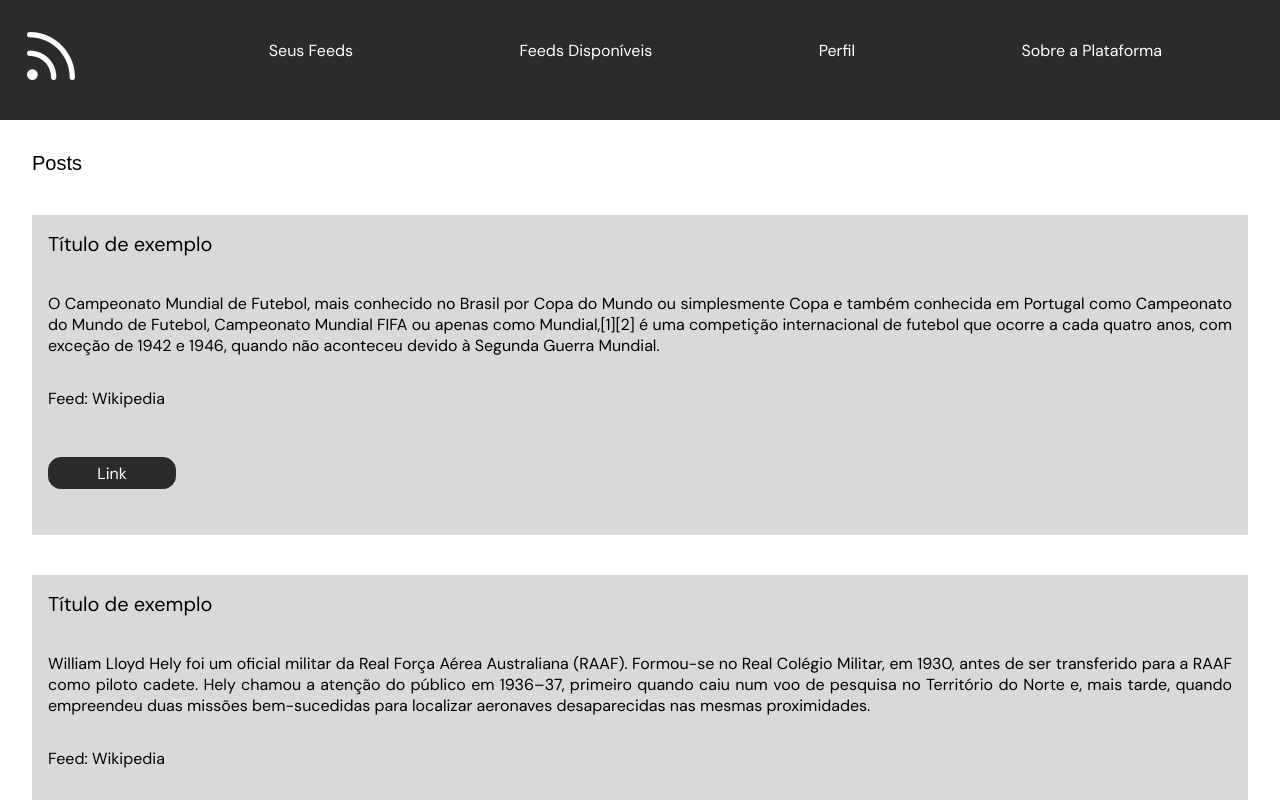
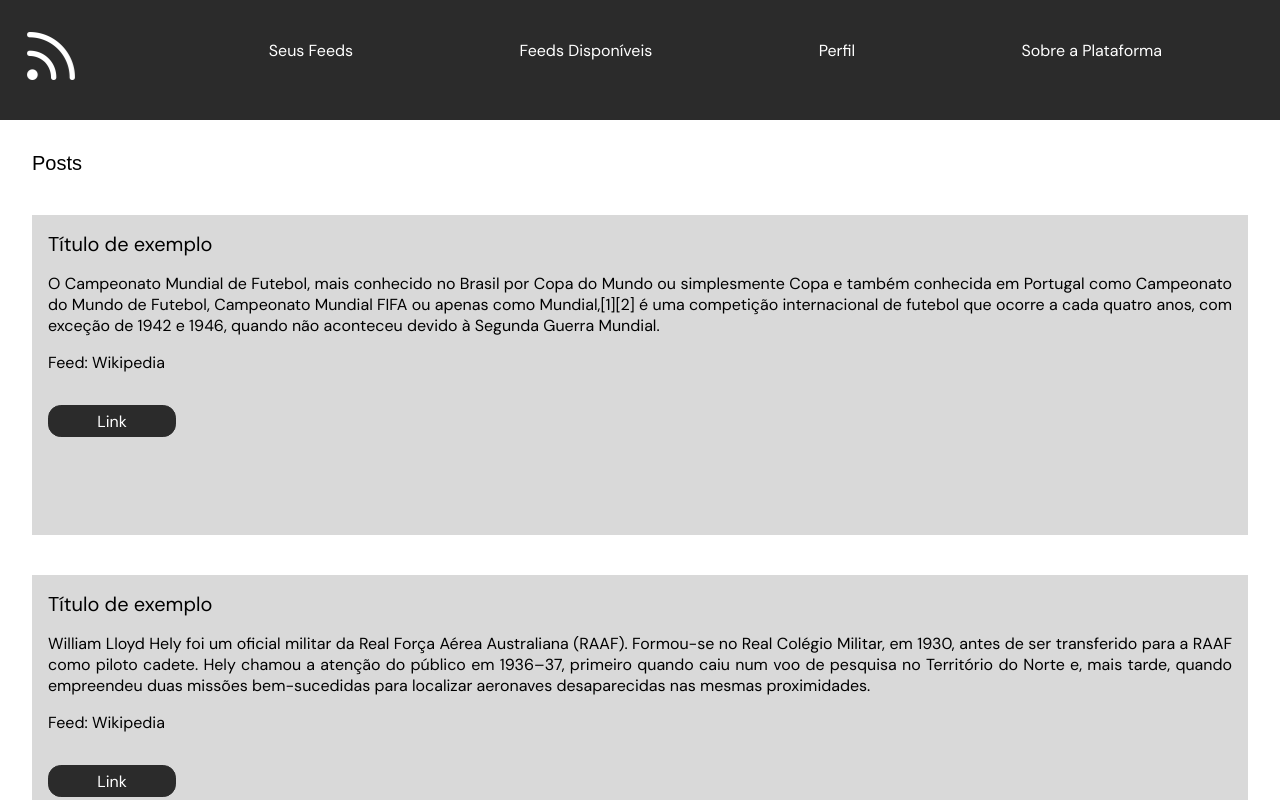
Before and after one commit to KalimaraPeleteiro/RSS-Aggregator, a Vue app: page /userfeeds in a window 1280 px wide. Shown: the top 800 px of the page. Built offline with nearby package versions, Linux system fonts and the light colour scheme; a web font is replaced by a local one.

Commit message:
Resolvendo alguns detalhes de compatibilidade

```diff
--- a/src/App.vue
+++ b/src/App.vue
@@ -9,7 +9,7 @@ export default {
 </script>
 
 <style>
-html, body {
+body {
   padding: 0;
   margin: 0;
   width: 100%;
--- a/src/components/AvailableFeeds.vue
+++ b/src/components/AvailableFeeds.vue
@@ -52,6 +52,9 @@ export default {
     padding-top: 2vh;
     padding-left: 2vh;
     font-family: "DM Sans", sans-serif;
+    margin-top: 0;
+    margin-left: 0;
+    margin-bottom: 0;
 }
 
 .feed-title {
--- a/src/components/ProfilePage.vue
+++ b/src/components/ProfilePage.vue
@@ -20,7 +20,7 @@ export default {
 }
 </script>
 
-<style>
+<style scoped>
 
 #subtitle {
     font-family: "McLaren", sans-serif;
@@ -38,6 +38,7 @@ export default {
 
 #profile-section ul {
     margin-top: 2vh;
+    padding-left: 0;
 }
 
 #profile-section button {
--- a/src/components/UserFeeds.vue
+++ b/src/components/UserFeeds.vue
@@ -52,6 +52,9 @@ export default {
 }
 
 .post p {
+    margin-top: 0;
+    margin-bottom: 0;
+    margin-left: 0;
     padding-top: 2vh;
     padding-left: 2vh;
     font-family: "DM Sans", sans-serif;
```
